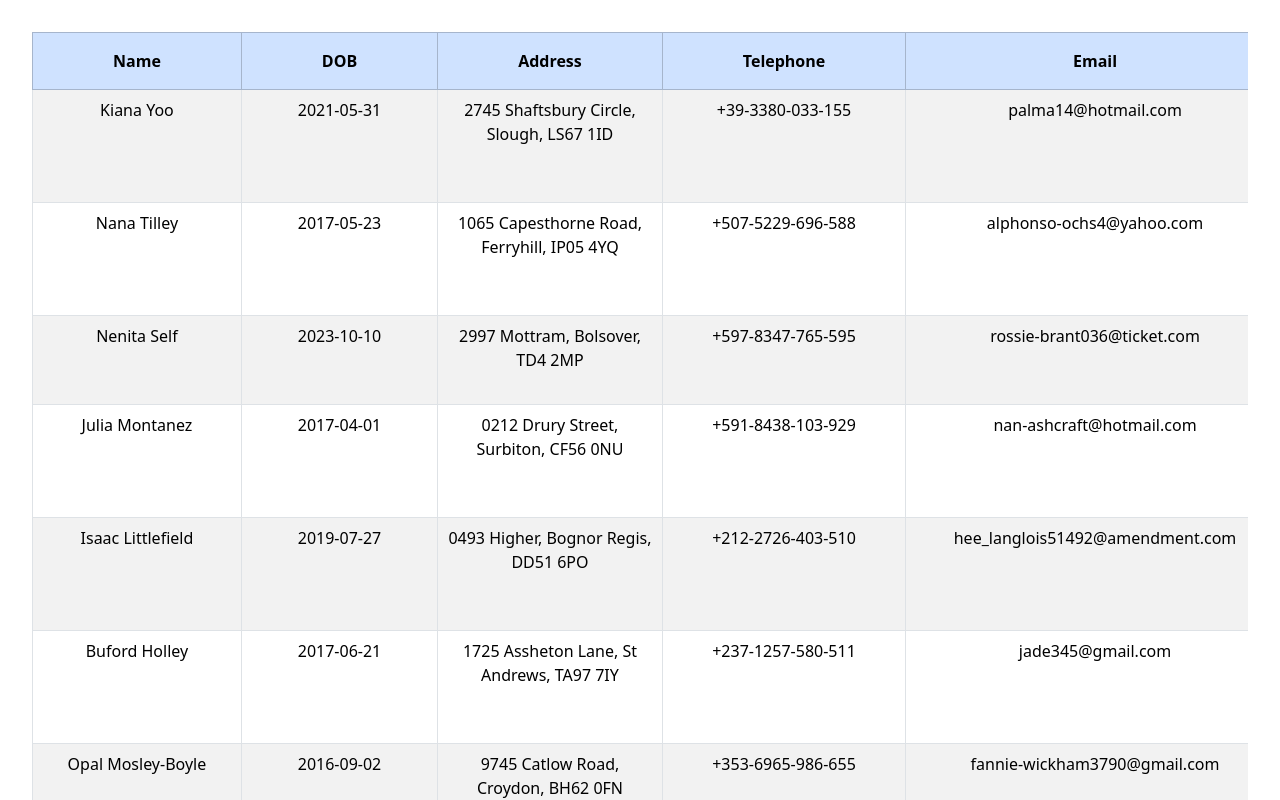
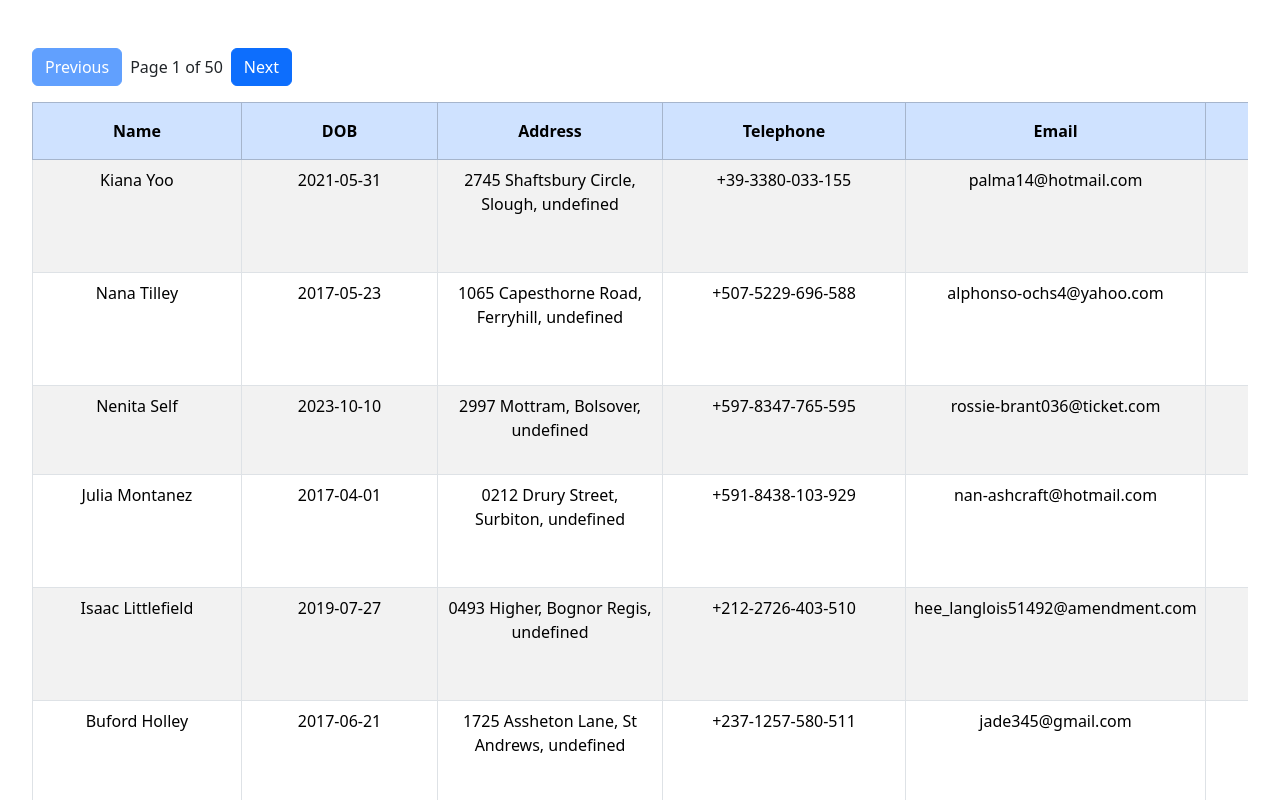
Before and after one commit to ebenezerdon/react-table, a React (Vite) app: page / in a window 1280 px wide. Shown: the top 800 px of the page. Built offline with nearby package versions, Linux system fonts and the light colour scheme.

Commit message:
implement pagination

```diff
--- a/src/components/DataTable.tsx
+++ b/src/components/DataTable.tsx
@@ -1,4 +1,4 @@
-import React from 'react'
+import React, { useState } from 'react'
 import './DataTable.scss'
 
 type Person = {
@@ -8,7 +8,7 @@ type Person = {
   address: {
     street: string
     town: string
-    postode: string
+    postcode: string
   }
   telephone: string
   pets: string[]
@@ -27,8 +27,38 @@ type DataTableProps = {
 }
 
 const DataTable: React.FC<DataTableProps> = ({ data }) => {
+  const [currentPage, setCurrentPage] = useState(0)
+  const recordsPerPage = 10
+
+  const handlePrevPage = () => {
+    setCurrentPage((prev) => (prev > 0 ? prev - 1 : 0))
+  }
+
+  const handleNextPage = () => {
+    const totalPages = Math.ceil(data.ctRoot.length / recordsPerPage)
+    setCurrentPage((prev) => (prev < totalPages - 1 ? prev + 1 : prev))
+  }
+
+  const startIndex = currentPage * recordsPerPage
+  const endIndex = startIndex + recordsPerPage
+  const currentRecords = data.ctRoot.slice(startIndex, endIndex)
+
   return (
     <div className="custom-style table-responsive">
+      <div className="d-flex align-items-center my-3">
+        <button className="btn btn-primary me-2" onClick={handlePrevPage} disabled={currentPage === 0}>
+          Previous
+        </button>
+        <span>{`Page ${currentPage + 1} of ${Math.ceil(data.ctRoot.length / recordsPerPage)}`}</span>
+        <button
+          className="btn btn-primary ms-2"
+          onClick={handleNextPage}
+          disabled={currentPage >= Math.ceil(data.ctRoot.length / recordsPerPage) - 1}
+        >
+          Next
+        </button>
+      </div>
+
       <table className="table table-striped table-bordered">
         <thead>
           <tr className="table-primary">
@@ -46,11 +76,11 @@ const DataTable: React.FC<DataTableProps> = ({ data }) => {
           </tr>
         </thead>
         <tbody>
-          {data.ctRoot.map((person) => (
+          {currentRecords.map((person) => (
             <tr key={person._id}>
               <td data-label="Name">{person.name}</td>
               <td data-label="DOB">{person.dob}</td>
-              <td data-label="Address">{`${person.address.street}, ${person.address.town}, ${person.address.postode}`}</td>
+              <td data-label="Address">{`${person.address.street}, ${person.address.town}, ${person.address.postcode}`}</td>
               <td data-label="Telephone">{person.telephone}</td>
               <td data-label="Email">{person.email}</td>
               <td data-label="Pets">{person.pets.join(', ')}</td>
```
